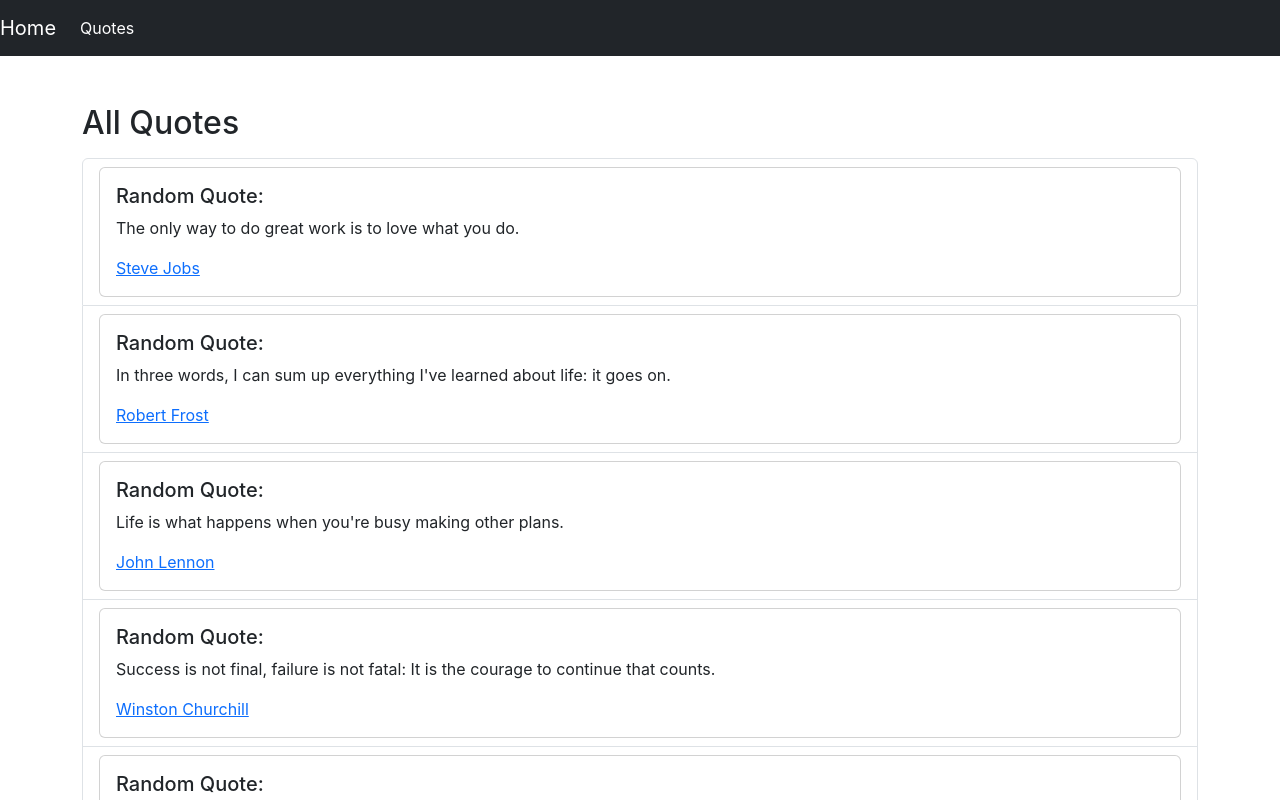
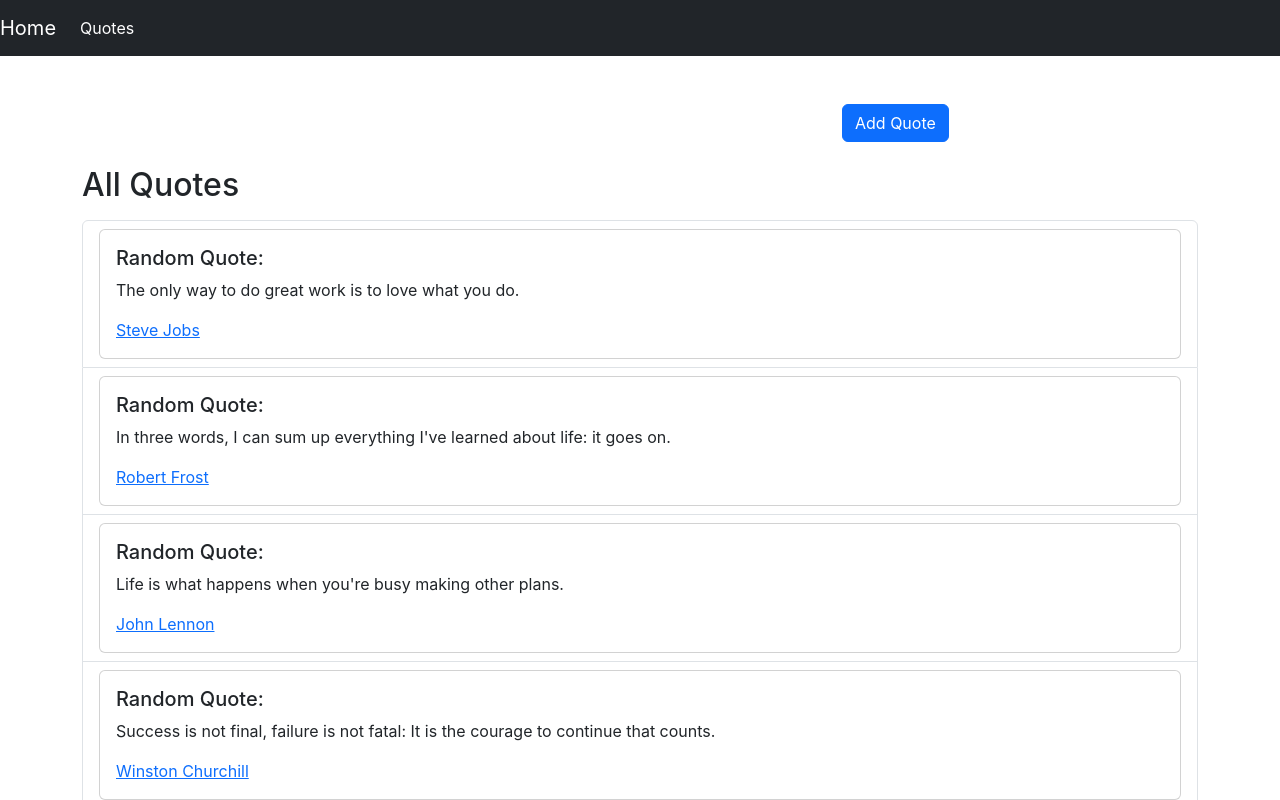
Before and after one commit to TradingCyborg/phase-2-project, a React (Create React App) app: page /all-quotes in a window 1280 px wide. Shown: the top 800 px of the page. Built offline with nearby package versions, Linux system fonts and the light colour scheme; data requests are answered from the project's data file.

Commit message:
Add quote button

```diff
--- a/db.json
+++ b/db.json
@@ -169,6 +169,11 @@
       "id": 34,
       "text": "The only way to do great work is to love what you do.",
       "author": "Steve Jobs"
+    },
+    {
+      "text": "work hard",
+      "author": "Daniel",
+      "id": 35
     }
   ]
 }
--- a/src/components/AddQuote.js
+++ b/src/components/AddQuote.js
@@ -17,7 +17,7 @@ function AddQuote() {
     };
 
     // Post the new quote to the JSON server
-    axios.post('http://localhost:5000/quotes', newQuote)
+    axios.post('http://localhost:3000/quotes', newQuote)
       .then(response => {
         console.log('Quote added:', response.data);
         // Reset the form fields
@@ -30,7 +30,9 @@ function AddQuote() {
   return (
     <div>
       <Navbar />
-      <h1 className="text-center">Add Quote</h1>
+      <div class="row justify-content-center">
+          <div class="col-8">
+          <h1 className="text-center mt-4">Add Quote</h1>
       <h2>Add a Quote</h2>
 
       <form onSubmit={handleSubmit}>
@@ -56,6 +58,9 @@ function AddQuote() {
         </div>
         <button class="btn-primary btn-md btn" type="submit">Add Quote</button>
       </form>
+          </div>
+      </div>
+
     </div>
   );
 }
--- a/src/components/AllQuotes.js
+++ b/src/components/AllQuotes.js
@@ -18,6 +18,9 @@ function AllQuotes() {
       <Navbar/>
 
       <div class="container mt-5">
+        <div class='row justify-content-end'>
+          <div class='col-8'></div>
+        <div class='col-4'>  <a href='/add-quote' class="btn-md mb-4 btn-primary btn">Add Quote</a></div></div>
       <h2 class="mb-3">All Quotes</h2>
       <ul class="list-group">
 
```
